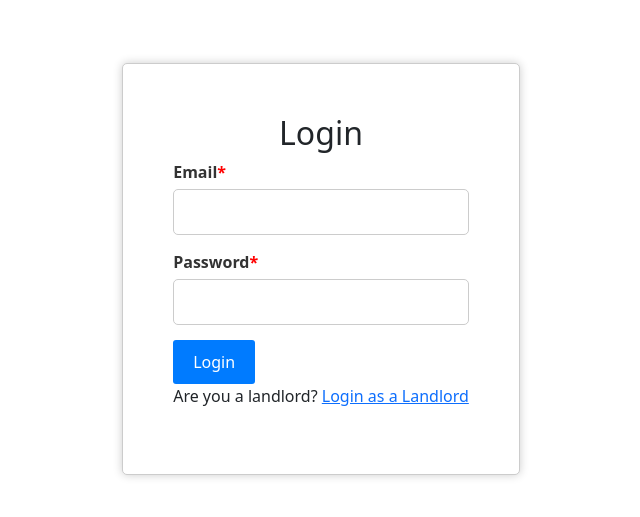
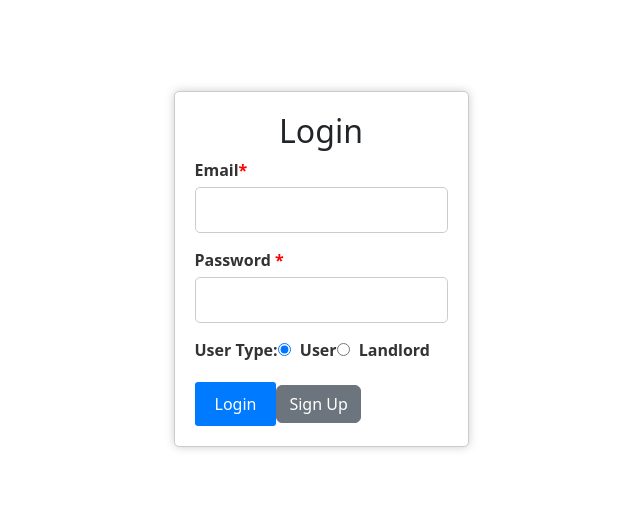
Before and after one commit to ganeshkrishna1/project_group_4, a React (Create React App) app: page /login in a window 1280 px wide. Shown: the part 131-648 px from the top of the page, without its empty margins (319-959 px from the left). Built offline with nearby package versions, Linux system fonts and the light colour scheme.

Commit message:
Login and Signup Pages

```diff
--- a/src/App.js
+++ b/src/App.js
@@ -2,7 +2,6 @@ import Signup from './components/Signup/Signup';
 import Login from './components/Login/Login';
 import HomePage from './components/HomePage/HomePage';
 import Landlord from './components/Landlord/Landlord';
-import LandlordLogin from './components/LandlordLogin/LandlordLogin';
 import 'bootstrap/dist/css/bootstrap.min.css'
 import {BrowserRouter, Routes, Route} from 'react-router-dom'
 
@@ -14,7 +13,6 @@ function App() {
         <Route path="/" element={<Signup />} />
         <Route path="/landlordpage" element={<Landlord />} />
         <Route path="/homepage" element={<HomePage />} />
-        <Route path="/landlordlogin" element={<LandlordLogin />} />
         <Route path="/login" element={<Login />} />
         <Route path="/signup" element={<Signup />} />
       </Routes>
--- a/src/components/LandlordLogin/LandlordLogin.css
+++ /dev/null
@@ -1,80 +0,0 @@
-/* Add this CSS to your stylesheets */
-.login-container {
-    max-width: 400px;
-    margin: 0 auto;
-    padding: 50px;
-    border: 1px solid #ccc;
-    border-radius: 5px;
-    box-shadow: 0 0 10px rgba(0, 0, 0, 0.2);
-    background-color: #fff;
-  }
-
-  h2 {
-    text-align: center;
-    margin-bottom: 30px;
-    color: #333;
-  }
-
-  .form-group {
-    margin-bottom: 15px;
-  }
-
-  label {
-    display: block;
-    font-weight: bold;
-    margin-bottom: 5px;
-    color: #333;
-  }
-
-  input[type="text"],
-  input[type="password"],
-  input[type="email"] {
-    width: 100%;
-    padding: 10px;
-    border: 1px solid #ccc;
-    border-radius: 5px;
-    font-size: 16px;
-  }
-
-  input[type="radio"] {
-    margin-right: 5px;
-  }
-
-  button {
-    background-color: #007bff;
-    color: #fff;
-    border: none;
-    border-radius: 5px;
-    padding: 10px 20px;
-    font-size: 16px;
-    cursor: pointer;
-  }
-
-  button:hover {
-    background-color: #0056b3;
-  }
-
-  .error {
-    color: #d9534f;
-    margin-top: 5px;
-  }
-
-  .checkbox-label {
-    display: flex;
-    align-items: center;
-    color: #333;
-  }
-
-  .checkbox-label input[type="checkbox"] {
-    margin-right: 5px;
-  }
-
-  /* Center the form on the page */
-  body {
-    display: flex;
-    justify-content: center;
-    align-items: center;
-    height: 100vh;
-    margin: 0;
-    background-color: #f0f0f0;
-  }
--- a/src/components/LandlordLogin/LandlordLogin.js
+++ /dev/null
@@ -1,83 +0,0 @@
-import React, { useState } from 'react';
-import axios from 'axios';
-import { useNavigate } from 'react-router-dom';
-import './LandlordLogin.css'
-
-function LandlordLogin() {
-  const [formData, setFormData] = useState({
-    email: '',
-    password: '',
-  });
-
-  const [error, setError] = useState('');
-  const navigate = useNavigate();
-
-  const handleInputChange = (event) => {
-    const { name, value } = event.target;
-    setFormData((prevData) => ({ ...prevData, [name]: value }));
-  };
-
-  const handleSubmit = async (event) => {
-    event.preventDefault();
-
-    // Validate email and password
-    if (!formData.email || !formData.password) {
-      setError('Email and password are required.');
-      return;
-    }
-
-    // Basic email validation using a regular expression
-    const emailPattern = /^[^\s@]+@[^\s@]+\.[^\s@]+$/;
-    if (!emailPattern.test(formData.email)) {
-      setError('Invalid email address.');
-      return;
-    }
-
-    try {
-      const response = await axios.post('http://localhost:8081/login/landlord', formData);
-
-      if (response.status === 200) {
-        // Successfully logged in
-        navigate('/landlordpage'); // Redirect to the homepage
-      } else {
-        setError(response.data.message || 'Invalid Credentials');
-      }
-    } catch (err) {
-      setError('Invalid Credentials');
-      console.error(err);
-    }
-  };
-
-  return (
-    <div className="login-container">
-      <h2>Landlord Login</h2>
-      <form onSubmit={handleSubmit}>
-        <div className="form-group">
-          <label htmlFor="email">Email<span className="required">*</span></label>
-          <input
-            type="email"
-            name="email"
-            value={formData.email}
-            onChange={handleInputChange}
-            required // Email is required
-            className="form-control"
-          />
-        </div>
-        <div className="form-group">
-          <label htmlFor="password">Password<span className="required">*</span></label>
-          <input
-            type="password"
-            name="password"
-            value={formData.password}
-            onChange={handleInputChange}
-            required // Password is required
-            className="form-control"
-          />
-        </div>
-        <button type="submit" className="btn btn-primary">Login</button>
-        {error && <p className="error">{error}</p>}
-      </form>
-    </div>
-  );
-  }
-export default LandlordLogin;
--- a/src/components/Login/Login.js
+++ b/src/components/Login/Login.js
@@ -1,14 +1,14 @@
 import React, { useState } from 'react';
 import axios from 'axios';
 import { useNavigate } from 'react-router-dom';
-import './Login.css';
+import './Login.css'
 
 function Login() {
   const [formData, setFormData] = useState({
     email: '',
     password: '',
+    userType: 'user', // Default user type is 'user'
   });
-
   const [error, setError] = useState('');
   const navigate = useNavigate();
 
@@ -17,30 +17,39 @@ function Login() {
     setFormData((prevData) => ({ ...prevData, [name]: value }));
   };
 
+  const validateEmail = (email) => {
+    const emailPattern = /^[^\s@]+@[^\s@]+\.[^\s@]+$/;
+    return emailPattern.test(email);
+  };
+
+  const validatePassword = (password) => {
+    return password.length >= 8; // Minimum password length is 8 characters
+  };
+
   const handleSubmit = async (event) => {
     event.preventDefault();
 
-    // Validate email and password
-    if (!formData.email || !formData.password) {
-      setError('Email and password are required.');
-      return;
-    }
-
-    // Basic email validation using a regular expression
-    const emailPattern = /^[^\s@]+@[^\s@]+\.[^\s@]+$/;
-    if (!emailPattern.test(formData.email)) {
+    if (!validateEmail(formData.email)) {
       setError('Invalid email address.');
       return;
     }
 
+    if (!validatePassword(formData.password)) {
+      setError('Password must be at least 8 characters.');
+      return;
+    }
+
     try {
-      const response = await axios.post('http://localhost:8081/login/user', formData);
-
+      const response = await axios.post('http://localhost:8081/login', formData);
       if (response.status === 200) {
-        // Successfully logged in
-        navigate('/homepage'); // Redirect to the homepage
+        // Successful login, redirect based on userType
+        if (formData.userType === 'user') {
+          navigate('/homepage'); // Redirect to the homepage for users
+        } else {
+          navigate('/landlordpage'); // Redirect to the landlord page for landlords
+        }
       } else {
-        setError(response.data.message || 'Invalid Credentials');
+        setError('Invalid Credentials');
       }
     } catch (err) {
       setError('Invalid Credentials');
@@ -52,35 +61,25 @@ function Login() {
     <div className="login-container">
       <h2>Login</h2>
       <form onSubmit={handleSubmit}>
-        <div className="form-group">
-          <label htmlFor="email">Email<span className="required">*</span></label>
-          <input
-            type="email"
-            name="email"
-            value={formData.email}
-            onChange={handleInputChange}
-            required // Email is required
-            className="form-control"
-          />
+        <div className="form-group"> <label htmlFor="email"> Email<span className="required">*</span> </label>
+          <input type="email" name="email" value={formData.email} onChange={handleInputChange} required className="form-control" />
+        </div>
+        <div className="form-group"> <label htmlFor="password"> Password <span className="required">*</span>
+          </label> <input type="password" name="password" value={formData.password} onChange={handleInputChange} required className="form-control"/>
         </div>
         <div className="form-group">
-          <label htmlFor="password">Password<span className="required">*</span></label>
-          <input
-            type="password"
-            name="password"
-            value={formData.password}
-            onChange={handleInputChange}
-            required // Password is required
-            className="form-control"
-          />
+          <label>User Type:</label>
+          <label> <input type="radio" name="userType" value="user" checked={formData.userType === 'user'} onChange={handleInputChange}/> User </label>
+          <label>
+            <input type="radio" name="userType" value="landlord" checked={formData.userType === 'landlord'}  onChange={handleInputChange}/> Landlord
+          </label>
         </div>
-        <button type="submit" className="btn btn-primary">Login</button>
+        <button type="submit" className="btn btn-primary">
+          Login
+        </button>
+        <button type="button" onClick={() => navigate('/signup')} className="btn btn-secondary" > Sign Up </button>
         {error && <p className="error">{error}</p>}
       </form>
-      <p>
-        Are you a landlord?{' '}
-        <a href="/landlordlogin">Login as a Landlord</a>
-      </p>
     </div>
   );
 }
--- a/src/components/Signup/Signup.js
+++ b/src/components/Signup/Signup.js
@@ -1,5 +1,6 @@
 import React, { useState } from 'react';
 import axios from 'axios';
+import { useNavigate } from 'react-router-dom';
 import './Signup.css';
 
 function Signup() {
@@ -16,6 +17,7 @@ function Signup() {
 
   const [errors, setErrors] = useState({});
   const [error, setError] = useState('');
+  const navigate = useNavigate();
 
   const handleInputChange = (event) => {
     const { name, value } = event.target;
@@ -47,13 +49,15 @@ function Signup() {
     // Validate Contact No (Required and should contain only numbers)
     if (!formData.contactNo.trim()) {
       newErrors.contactNo = 'Contact No is required';
-    } else if (!/^[0-9]+$/.test(formData.contactNo)) {
-      newErrors.contactNo = 'Contact No should contain only numbers';
+    } else if (!/^[0-9]{10}$/.test(formData.contactNo)) {
+      newErrors.contactNo = 'Contact No must be 10 digits containing only numbers';
     }
 
-    // Validate Password (Required)
+    // Validate Password (Required and at least 8 characters long)
     if (!formData.password.trim()) {
       newErrors.password = 'Password is required';
+    } else if (formData.password.length < 8) {
+      newErrors.password = 'Password must be at least 8 characters';
     }
 
     // Validate Confirm Password (Required and must match Password)
@@ -74,12 +78,17 @@ function Signup() {
 
   const handleSubmit = async (event) => {
     event.preventDefault();
-
     if (validateForm()) {
       try {
         const response = await axios.post(`http://localhost:8081/signup`, formData);
         if (response.status === 200) {
           console.log("Success");
+          setError('Signup successful'); // Set a success message
+          // You can use a timeout to display the success message for a few seconds before navigating
+          setTimeout(() => {
+            setError(''); // Clear the success message
+            navigate('/login'); // Navigate to the login page
+          }, 3000); // Display the success message for 3 seconds (adjust as needed)
         }
       } catch (err) {
         setError('An error occurred during signup.');
```
Also changed, not shown: 2 other files (tests, documents, lock files or other folders).
